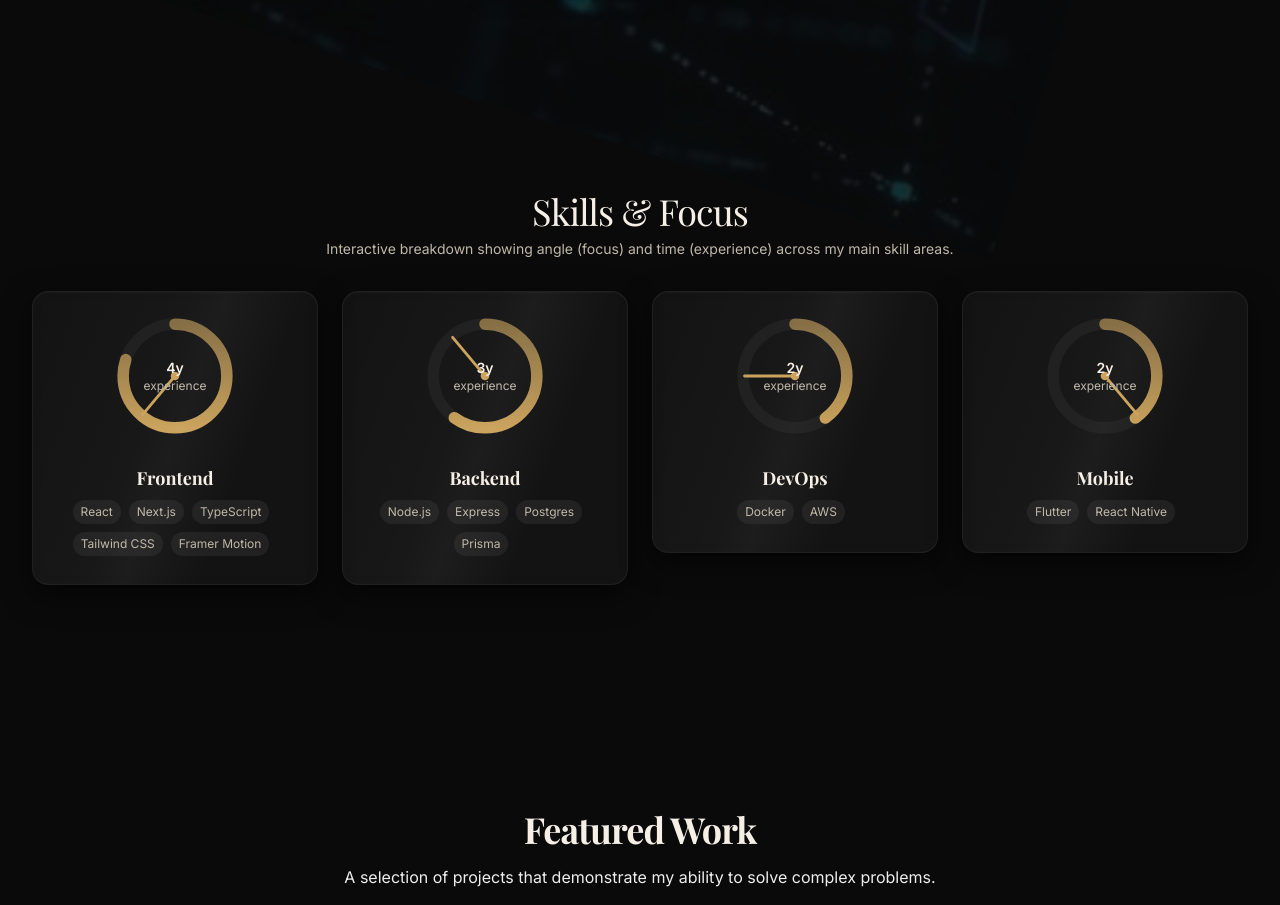
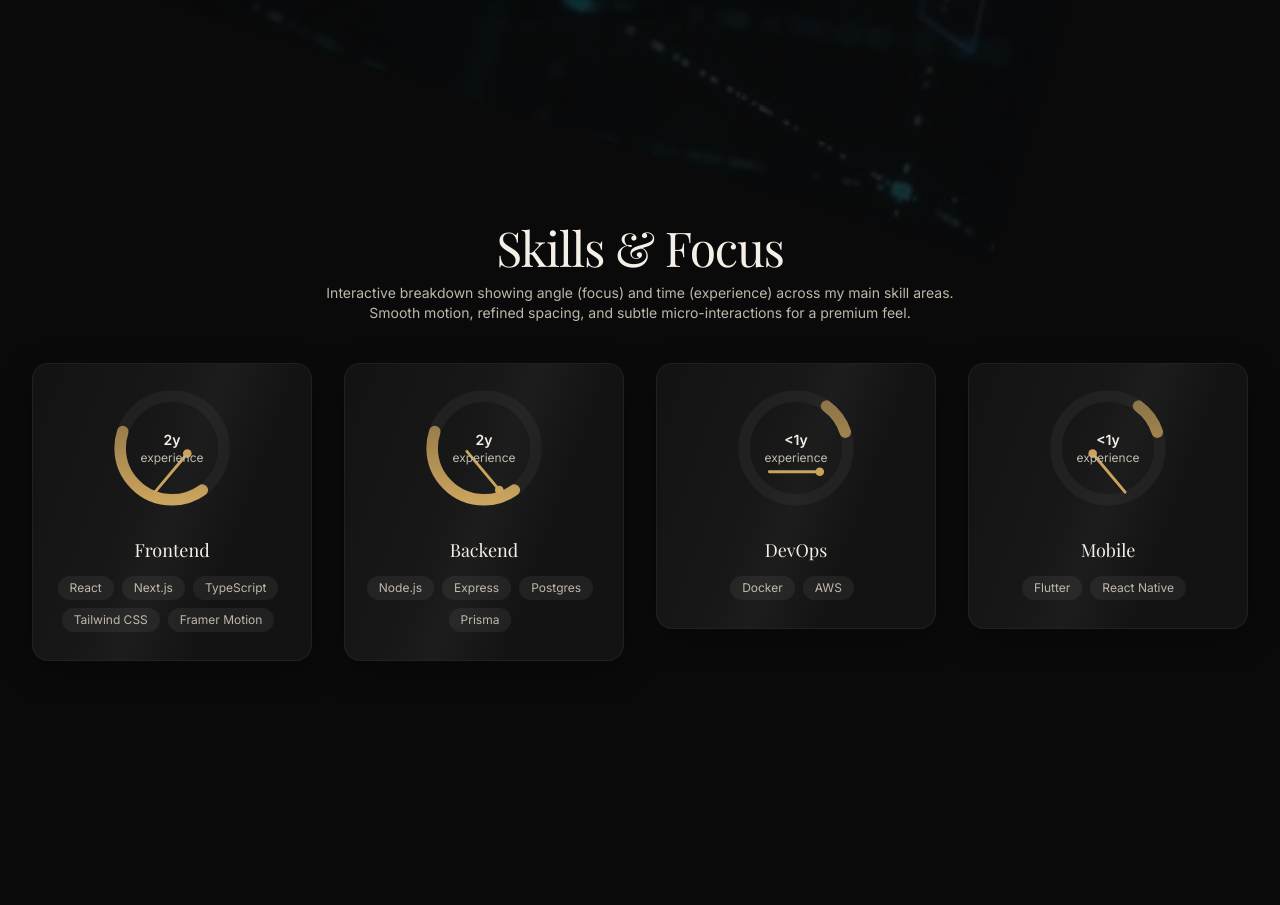
Before and after one commit to AbdiAhmed6457/abdiAhmed, a Next.js app: page / in a window 1280 px wide. Shown: the part 1922-2827 px from the top of the page. Built offline with nearby package versions, Linux system fonts and the light colour scheme.

Commit message:
Polish Skills: luxury motion, spacing, hover micro-interactions, refined typography

```diff
--- a/src/components/sections/skills.tsx
+++ b/src/components/sections/skills.tsx
@@ -12,17 +12,19 @@ type SkillGroup = {
 };
 
 const GROUPS: SkillGroup[] = [
-    { id: "frontend", label: "Frontend", angle: 40, years: 4, items: ["React", "Next.js", "TypeScript", "Tailwind CSS", "Framer Motion"] },
-    { id: "backend", label: "Backend", angle: 140, years: 3, items: ["Node.js", "Express", "Postgres", "Prisma"] },
-    { id: "devops", label: "DevOps", angle: 90, years: 2, items: ["Docker", "AWS"] },
-    { id: "mobile", label: "Mobile", angle: 320, years: 2, items: ["Flutter", "React Native"] },
+    { id: "frontend", label: "Frontend", angle: 40, years: 2, items: ["React", "Next.js", "TypeScript", "Tailwind CSS", "Framer Motion"] },
+    { id: "backend", label: "Backend", angle: 140, years: 2, items: ["Node.js", "Express", "Postgres", "Prisma"] },
+    { id: "devops", label: "DevOps", angle: 90, years: 0.5, items: ["Docker", "AWS"] },
+    { id: "mobile", label: "Mobile", angle: 320, years: 0.5, items: ["Flutter", "React Native"] },
 ];
 
 function Gauge({ angle, years }: { angle: number; years: number }) {
-    // Map years to percentage (cap at 5 years)
     const pct = Math.min(1, years / 5);
-    const circumference = 2 * Math.PI * 36; // r=36
+    const r = 36;
+    const circumference = 2 * Math.PI * r;
     const dash = circumference * pct;
+
+    const display = years < 1 ? "<1y" : `${Math.round(years)}y`;
 
     return (
         <div className="w-36 h-36 relative">
@@ -34,19 +36,29 @@ function Gauge({ angle, years }: { angle: number; years: number }) {
                     </linearGradient>
                 </defs>
                 <g transform="translate(50,50)">
-                    <circle r="36" fill="transparent" stroke="rgba(255,255,255,0.04)" strokeWidth="8" />
-                    <circle r="36" fill="transparent" stroke="url(#g)" strokeWidth="8" strokeLinecap="round"
-                        strokeDasharray={`${dash} ${circumference - dash}`} transform="rotate(-90)" />
-                    {/* needle */}
-                    <g style={{ transform: `rotate(${angle}deg)` }}>
+                    <circle r={r} fill="transparent" stroke="rgba(255,255,255,0.04)" strokeWidth={8} />
+                    <motion.circle
+                        r={r}
+                        fill="transparent"
+                        stroke="url(#g)"
+                        strokeWidth={8}
+                        strokeLinecap="round"
+                        strokeDasharray={`${dash} ${circumference - dash}`}
+                        initial={{ strokeDashoffset: circumference }}
+                        animate={{ strokeDashoffset: circumference - dash }}
+                        transition={{ duration: 0.9, ease: "easeOut" }}
+                        transform="rotate(-90)"
+                    />
+
+                    <motion.g initial={{ rotate: -90 }} animate={{ rotate: angle }} style={{ transformOrigin: "50% 50%" }}>
                         <rect x="-1" y="-2" width="2" height="38" rx="1" fill="var(--lux-gold)" />
                         <circle r="3" fill="var(--lux-gold)" />
-                    </g>
+                    </motion.g>
                 </g>
             </svg>
 
             <div className="absolute inset-0 flex flex-col items-center justify-center pointer-events-none">
-                <div className="text-sm font-semibold text-(--lux-ivory)">{years}y</div>
+                <div className="text-sm font-semibold text-(--lux-ivory)">{display}</div>
                 <div className="text-xs text-(--muted-foreground)">experience</div>
             </div>
         </div>
@@ -55,29 +67,48 @@ function Gauge({ angle, years }: { angle: number; years: number }) {
 
 export function Skills() {
     return (
-        <section id="skills" className="container mx-auto py-16 px-4 md:px-8">
-            <motion.div initial={{ opacity: 0, y: 18 }} whileInView={{ opacity: 1, y: 0 }} viewport={{ once: true }} transition={{ duration: 0.6 }}>
-                <div className="text-center mb-8">
-                    <h2 className="text-3xl sm:text-4xl font-serif tracking-tight">Skills & Focus</h2>
-                    <p className="mt-2 text-sm text-(--muted-foreground) max-w-2xl mx-auto">Interactive breakdown showing angle (focus) and time (experience) across my main skill areas.</p>
+        <section id="skills" className="container mx-auto pt-24 pb-20 px-4 md:px-8">
+            <motion.div
+                initial={{ opacity: 0, y: 18 }}
+                whileInView={{ opacity: 1, y: 0 }}
+                viewport={{ once: true }}
+                transition={{ duration: 0.8 }}
+                style={{ willChange: "transform, opacity" }}
+            >
+                <div className="text-center mb-10">
+                    <h2 className="text-4xl sm:text-5xl font-serif tracking-tight font-light">Skills & Focus</h2>
+                    <p className="mt-3 text-sm text-(--muted-foreground) max-w-2xl mx-auto">Interactive breakdown showing angle (focus) and time (experience) across my main skill areas. Smooth motion, refined spacing, and subtle micro-interactions for a premium feel.</p>
                 </div>
 
-                <div className="grid grid-cols-1 sm:grid-cols-2 lg:grid-cols-4 gap-6 items-start">
+                <motion.div variants={{ hidden: {}, show: { transition: { staggerChildren: 0.08 } } }} initial="hidden" whileInView="show" viewport={{ once: true }}>
+                    <div className="grid grid-cols-1 sm:grid-cols-2 lg:grid-cols-4 gap-8 items-start">
                         {GROUPS.map((g, i) => (
-                        <motion.div key={g.id} initial={{ opacity: 0, y: 12 }} whileInView={{ opacity: 1, y: 0 }} viewport={{ once: true }} transition={{ duration: 0.6, delay: i * 0.06 }} className="lux-card p-6 flex flex-col items-center text-center">
-                            <div className="-mt-2">
+                            <motion.div
+                                key={g.id}
+                                initial={{ opacity: 0, y: 18 }}
+                                whileInView={{ opacity: 1, y: 0 }}
+                                whileHover={{ scale: 1.035, y: -8 }}
+                                viewport={{ once: true }}
+                                transition={{ type: "spring", stiffness: 160, damping: 18, duration: 0.7, delay: i * 0.06 }}
+                                className="lux-card p-8 flex flex-col items-center text-center backdrop-blur-md"
+                                style={{ boxShadow: "0 10px 30px rgba(0,0,0,0.25)" }}
+                            >
+                                <motion.div whileHover={{ scale: 1.06 }} transition={{ duration: 0.32 }} className="-mt-2">
                                     <Gauge angle={g.angle} years={g.years} />
-                            </div>
-                            <h3 className="mt-4 text-lg font-semibold">{g.label}</h3>
-                            <div className="mt-2 text-sm text-(--muted-foreground)">
+                                </motion.div>
+
+                                <h3 className="mt-4 text-lg font-light text-(--lux-ivory)">{g.label}</h3>
+
+                                <motion.div initial={{ opacity: 0 }} whileInView={{ opacity: 1 }} transition={{ duration: 0.6, delay: i * 0.05 }} className="mt-3 text-sm text-(--muted-foreground)">
                                     {g.items.map((it) => (
-                                    <span key={it} className="inline-block px-2 py-1 mr-2 mb-2 rounded-full bg-white/6 text-xs">{it}</span>
+                                        <span key={it} className="inline-block px-3 py-1 mr-2 mb-2 rounded-full bg-white/6 text-xs">{it}</span>
                                     ))}
-                            </div>
+                                </motion.div>
                             </motion.div>
                         ))}
                     </div>
                 </motion.div>
+            </motion.div>
         </section>
     );
 }
```
Lines whose indentation alone changed are shown as unchanged.
